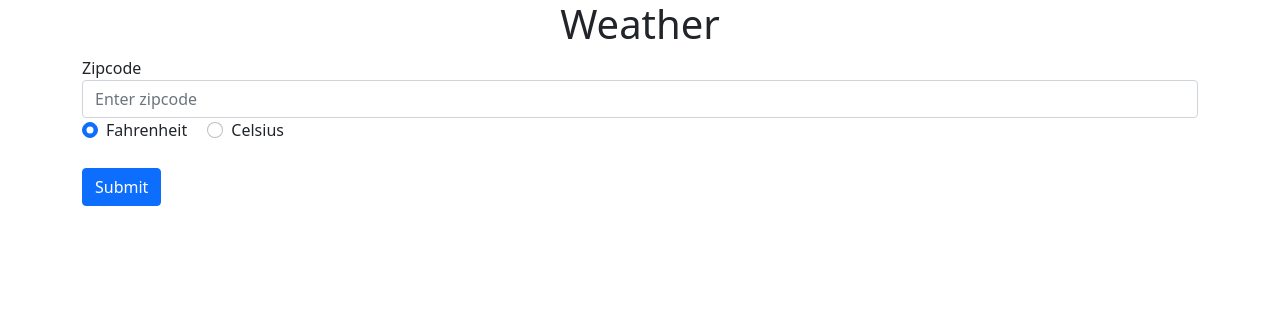
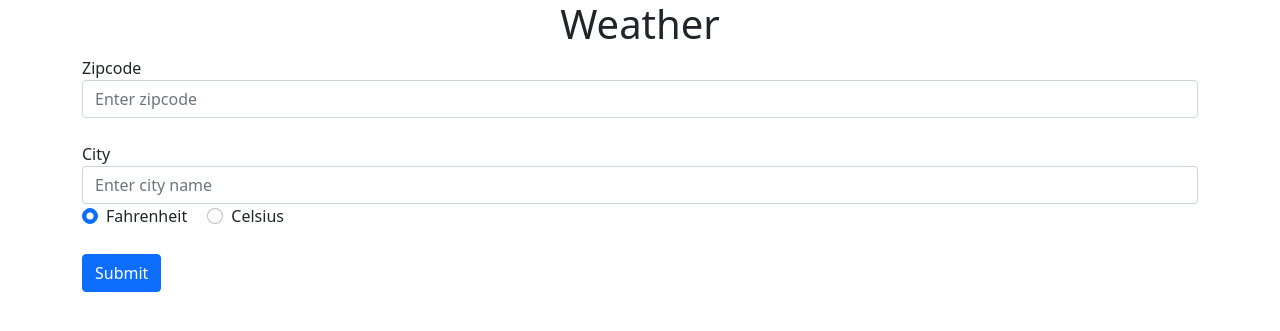
Before and after one commit to claire-md/weather_api, a Flask app: page / in a window 1280 px wide. Shown: the top 331 px of the page. Run offline with Flask 2, Linux system fonts and the light colour scheme.

Commit message:
Added city option

```diff
--- a/app.py
+++ b/app.py
@@ -4,7 +4,7 @@ import os, requests
 
 load_dotenv()
 API_KEY = os.getenv("API_KEY")
-base_url = "http://api.openweathermap.org/data/2.5/weather?appid=" + API_KEY + "&zip="
+base_url = "http://api.openweathermap.org/data/2.5/weather?appid=" + API_KEY
 
 app = Flask(__name__)
 SECRET_KEY = os.getenv("SECRET_KEY")
@@ -20,9 +20,11 @@ def home():
 def temperature():
     units = request.form["units"]
     zip = request.form.get("zipcode")
+    city = request.form.get("city")
 
+    # Checks if the zipcode entered is 5 digits and is numbers
     if len(zip) == 5 and zip.isdigit():
-        complete_url = base_url + zip + "&units=" + units
+        complete_url = base_url + "&zip=" + zip + "&units=" + units
         response = requests.get(complete_url)
 
         res_json = response.json()
@@ -34,6 +36,19 @@ def temperature():
                                unit=units,
                                temp=temp,
                                description=description)
+    elif len(city) > 1 and not city.isdigit():
+        complete_url = base_url + "&q=" + city + "&units=" + units
+        response = requests.get(complete_url)
+
+        res_json = response.json()
+        temp = res_json["main"]["temp"]
+        description = res_json["weather"][0]["description"]
+
+        return render_template("temperature.html",
+                               city=city,
+                               unit=units,
+                               temp=temp,
+                               description=description)
     else:
         flash("Please enter a valid zipcode", category="error")
     return redirect(url_for("home"))
--- a/templates/home.html
+++ b/templates/home.html
@@ -9,6 +9,17 @@
                 id="zipcode"
                 class="form-control"
                 placeholder="Enter zipcode"
+            />
+        </div>
+        <br>
+        <div class="form-group">
+            <label for="city">City</label>
+            <input
+                type="text"
+                name="city"
+                id="city"
+                class="form-control"
+                placeholder="Enter city name"
             />
         </div>
         <div class="form-check form-check-inline">
--- a/templates/temperature.html
+++ b/templates/temperature.html
@@ -1,6 +1,12 @@
 {% extends "layout.html" %}
 {% block content %}
+    <!-- Checks if city or zipcode was entered -->
+    {% if city %}
+    <h1 align="center">The weather in {{ city }} is </h1>
+    {% else %}
     <h1 align="center">The weather in {{ zipcode }} is </h1>
+    {% endif %}
+
     <p>{{ temp }} in {{ unit }}</p>
     <p>{{ description }}</p>
 {% endblock content %}
```
